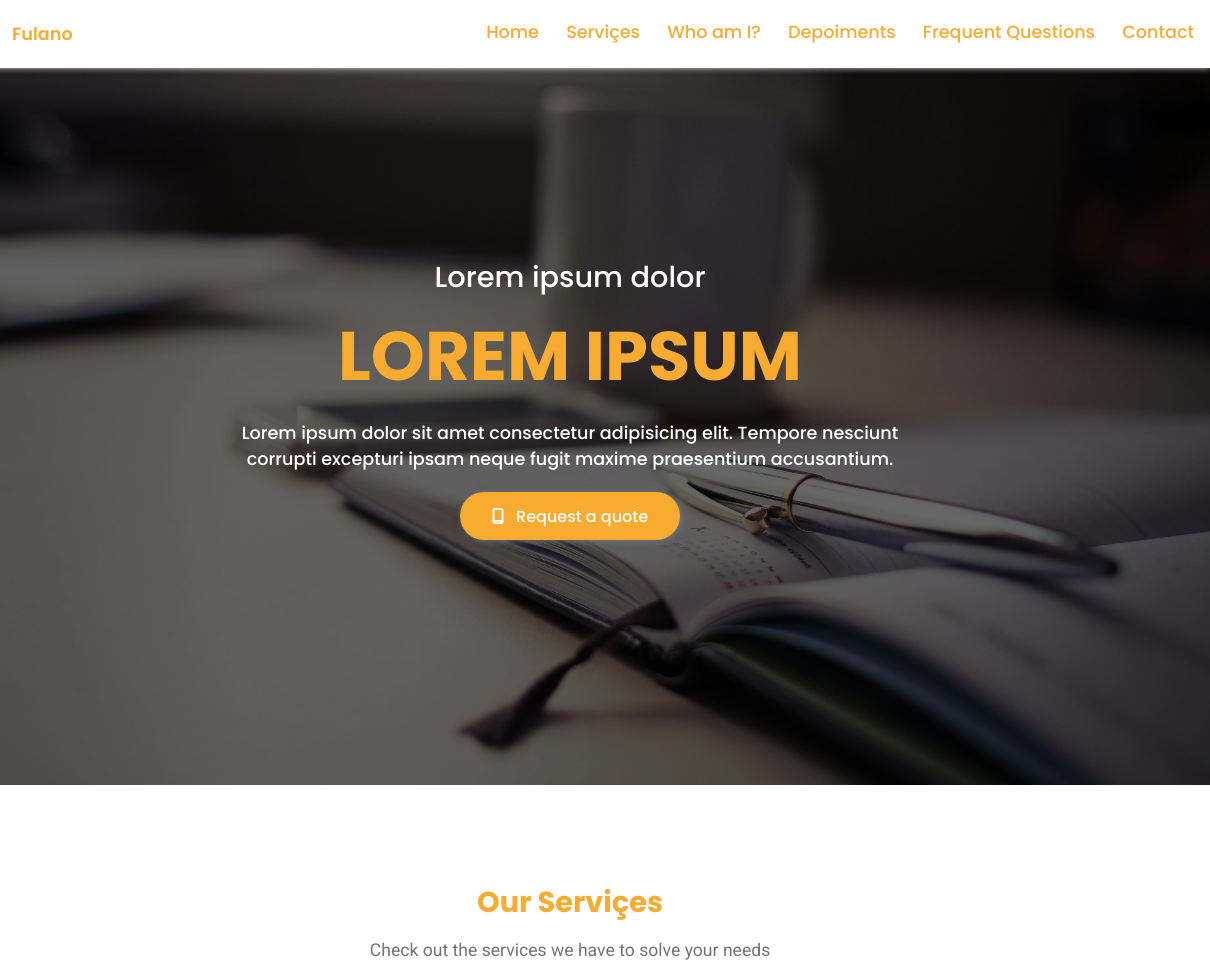
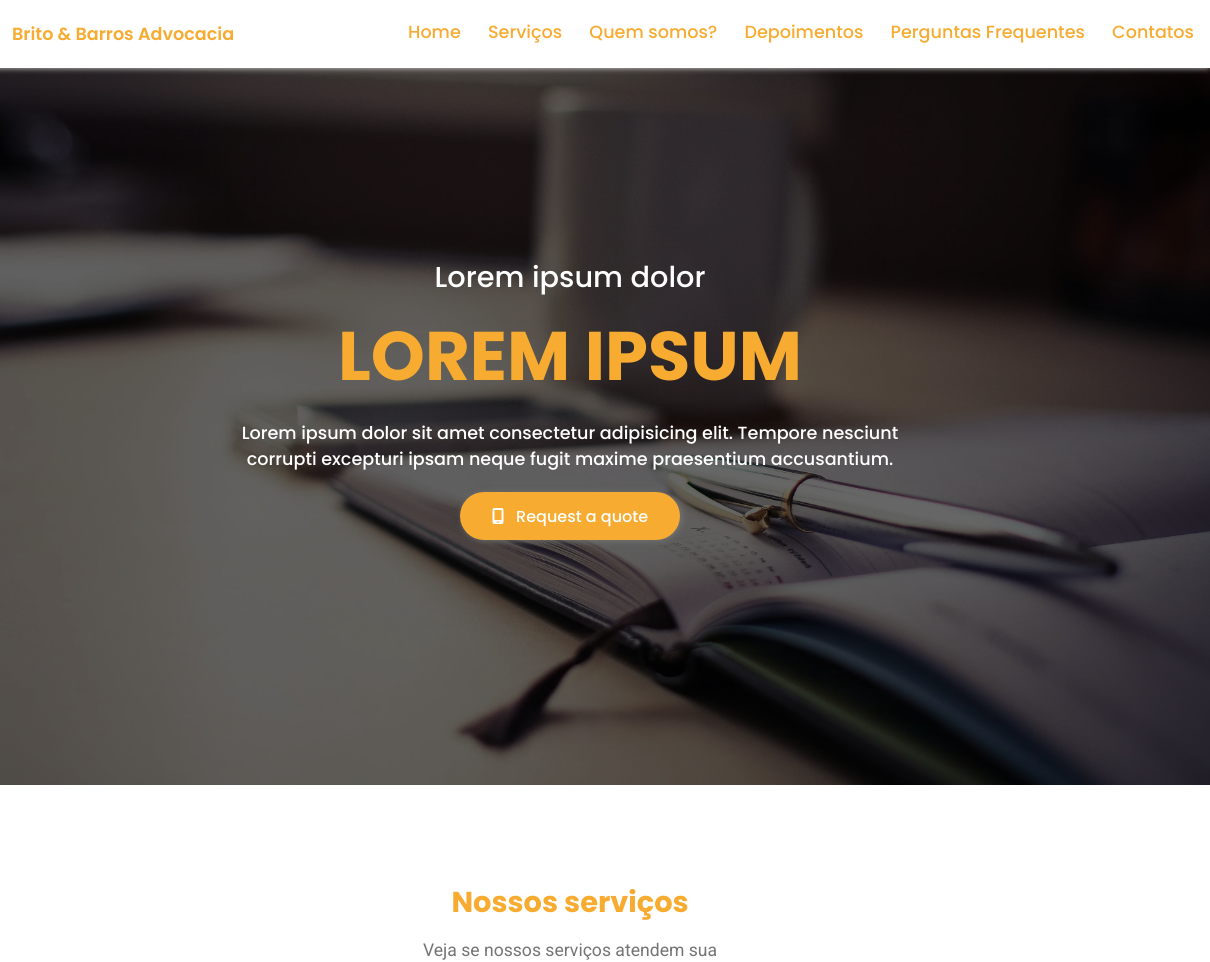
Before and after one commit to DavidMauricioDev/LandingPage, a plain HTML site: page index.html in a window 1280 px wide. Shown: the top 962 px of the page, 70-1280 px from the left. Drawn offline with Linux system fonts and the light colour scheme.

Commit message:
first commit

```diff
--- a/index.html
+++ b/index.html
@@ -6,7 +6,7 @@
     <meta name="description" content="Advogado Fulano is a a lawyer who provides legal services">
     <meta name="keywords" content="serviçes, who am i, ">
     <meta name="robots" content="index, follow"></meta>
-    <title>Advogado Fulano</title>
+    <title>Brito&Barros</title>
     <meta name="author" content="Paula Stéfany">
     <link rel="icon" href="img/undraw_text_files_au1q.svg">
     <link rel="stylesheet" href="static/style.css">
@@ -24,7 +24,7 @@
         <div class="header-logo">
             <a href="#banner">
                 <img aria-hidden="true" data-src="img/undraw_text_files_au1q.svg" alt="logo" class="logo-img lazy-load" >
-                <span>Fulano</span>
+                <span>Brito & Barros Advocacia</span>
             </a>
         </div>
 
@@ -32,11 +32,11 @@
         <nav class="header-nav" id="header-nav" aria-label="menu de navegação">
             <ul class="nav-items" role="menu">
                 <li role="menuitem"><a href="#banner" class="nav-item">Home</a></li>
-                <li role="menuitem"><a href="#services" class="nav-item">Serviçes</a></li>
-                <li role="menuitem"><a href="#who-am-i" class="nav-item">Who am I?</a></li>
-                <li role="menuitem"><a href="#depoiments" class="nav-item">Depoiments</a></li>
-                <li role="menuitem"><a href="#frequent-questions" class="nav-item">Frequent Questions</a></li>
-                <li role="menuitem"><a href="#contact" class="nav-item">Contact</a></li>
+                <li role="menuitem"><a href="#services" class="nav-item">Serviços</a></li>
+                <li role="menuitem"><a href="#who-am-i" class="nav-item">Quem somos?</a></li>
+                <li role="menuitem"><a href="#depoiments" class="nav-item">Depoimentos</a></li>
+                <li role="menuitem"><a href="#frequent-questions" class="nav-item">Perguntas Frequentes</a></li>
+                <li role="menuitem"><a href="#contact" class="nav-item">Contatos</a></li>
             </ul>
         </nav>
 
@@ -70,8 +70,8 @@
         <section class="services" id="services">
 
             <!-- SERVICES TITLE -->
-            <h2 class="services-title">Our Serviçes</h2>
-            <p class="services-title-description">Check out the services we have to solve your needs</p>
+            <h2 class="services-title">Nossos serviços</h2>
+            <p class="services-title-description">Veja se nossos serviços atendem sua</p>
 
             <!-- SERVICES CARDS -->
             <div class="service-cards" id="service-cards">
```
Also changed, not shown: img/Captura de tela 2025-07-14 111108.png (added).
